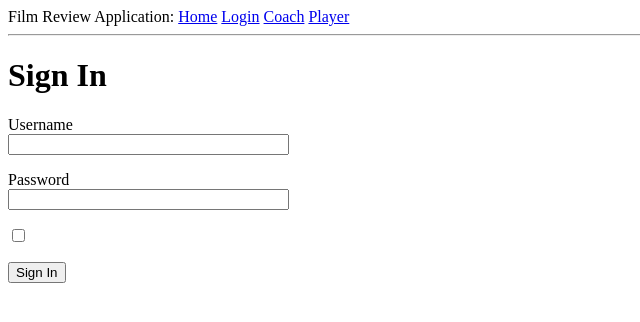
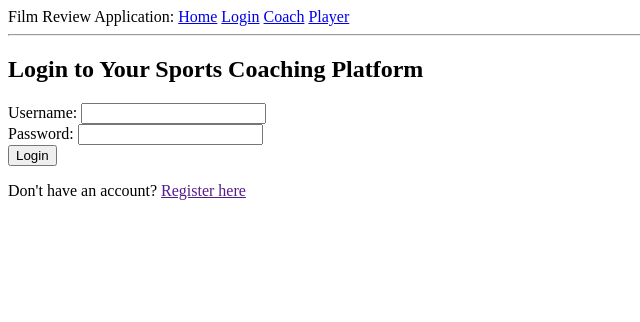
Before and after one commit to Soorxa/Group3Project, a Flask app: page /login in a window 1280 px wide. Shown: the top 322 px of the page, without its empty margins (0-640 px from the left). Run offline with Flask 3, Linux system fonts and the light colour scheme.

Commit message:
Fixed login and home page

```diff
--- a/app/forms.py
+++ b/app/forms.py
@@ -4,8 +4,8 @@
 
 class LoginForm(FlaskForm):
     username = StringField('Username',
-                           validators=[DataRequired()])
+    validators=[DataRequired()])
     password = PasswordField('Password',
-                             validators=[DataRequired()])
+    validators=[DataRequired()])
     remember_me = BooleanField('Remember Me')
     submit = SubmitField('Sign In')
--- a/app/routes.py
+++ b/app/routes.py
@@ -4,24 +4,11 @@
 @app.route('/')
 @app.route('/index')
 def index():
-    user = {'username': 'Professor Portier'}
-    posts = [
-        {
-            'author': {'username': 'John'},
-            'body': 'Beautiful day in Portland!'
-        },
-        {
-            'author': {'username': 'Susan'},
-            'body': 'The Avengers movie was so cool!'
-        }
-    ]
-    return render_template('index.html', title ='Home', user=user, posts=posts)
+    return render_template('index.html', title ='Home')
 
 @app.route('/login')
 def login():
-    form = LoginForm()
-    return render_template('login.html', title='Sign In',
-                           form=form)
+    return render_template('login.html', title='Sign In')
 @app.route('/coach')
 def coach():
     return render_template('coach.html', title='Coach')
--- a/app/templates/index.html
+++ b/app/templates/index.html
@@ -16,6 +16,6 @@
 
     <section >
         <h2>Get Started Today!</h2>
-        <a href="/register" class="btn btn-primary">Register Now</a>
+        <a href="/login">Login Now</a>
     </section>
 {% endblock %}
--- a/app/templates/login.html
+++ b/app/templates/login.html
@@ -1,21 +1,18 @@
-<!DOCTYPE html>
-<html>
 {% extends "base.html" %}
-
 {% block content %}
-    <h1>Sign In</h1>
-    <form action="" method="post" novalidate>
-        {{ form.hidden_tag() }}
-        <p>
-            {{ form.username.label }}<br>
-            {{ form.username(size=32) }}
-        </p>
-        <p>
-            {{ form.password.label }}<br>
-            {{ form.password(size=32) }}
-        </p>
-        <p>{{ form.remember_me() }} {{ form.remember_me().label }}</p>
-        <p>{{ form.submit() }}</p>
-    </form>
+    <section class="login">
+        <h2>Login to Your Sports Coaching Platform</h2>
+        <form action="/login" method="post">
+            <div class="form-group">
+                <label for="username">Username:</label>
+                <input type="text" name="username" id="username" class="form-control">
+            </div>
+            <div class="form-group">
+                <label for="password">Password:</label>
+                <input type="password" name="password" id="password" class="form-control">
+            </div>
+            <button type="submit" class="btn btn-primary">Login</button>
+        </form>
+        <p>Don't have an account? <a href="">Register here</a></p>
+    </section>
 {% endblock %}
-</html>
```
